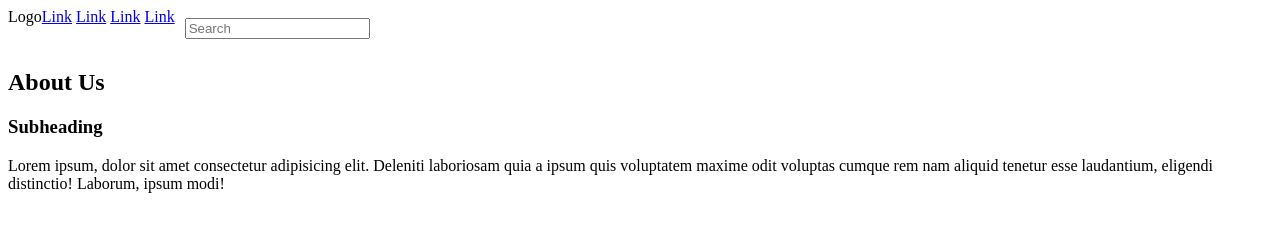
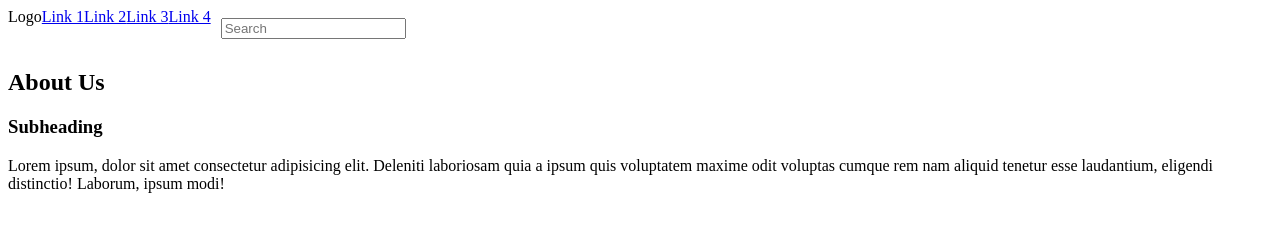
Before and after one commit to NazarMalets/project, a plain HTML site: page index.html in a window 1280 px wide. Drawn offline with Linux system fonts and the light colour scheme.

Commit message:
header nav development

```diff
--- a/css/index.css
+++ b/css/index.css
@@ -4,6 +4,9 @@ header {
 header .search {
   padding: 10px;
 }
+header nav {
+  display: flex;
+}
 section#about {
   display: flex;
   justify-content: center;
--- a/index.html
+++ b/index.html
@@ -10,10 +10,10 @@
   <header>
     <div class="logo">Logo</div>
     <nav>
-      <a href="#">Link</a>
-      <a href="#">Link</a>
-      <a href="#">Link</a>
-      <a href="#">Link</a>
+      <a href="#">Link 1</a>
+      <a href="#">Link 2</a>
+      <a href="#">Link 3</a>
+      <a href="#">Link 4</a>
     </nav>
     <div class="search">
       <form><input type="search" placeholder="Search"></form>
```
